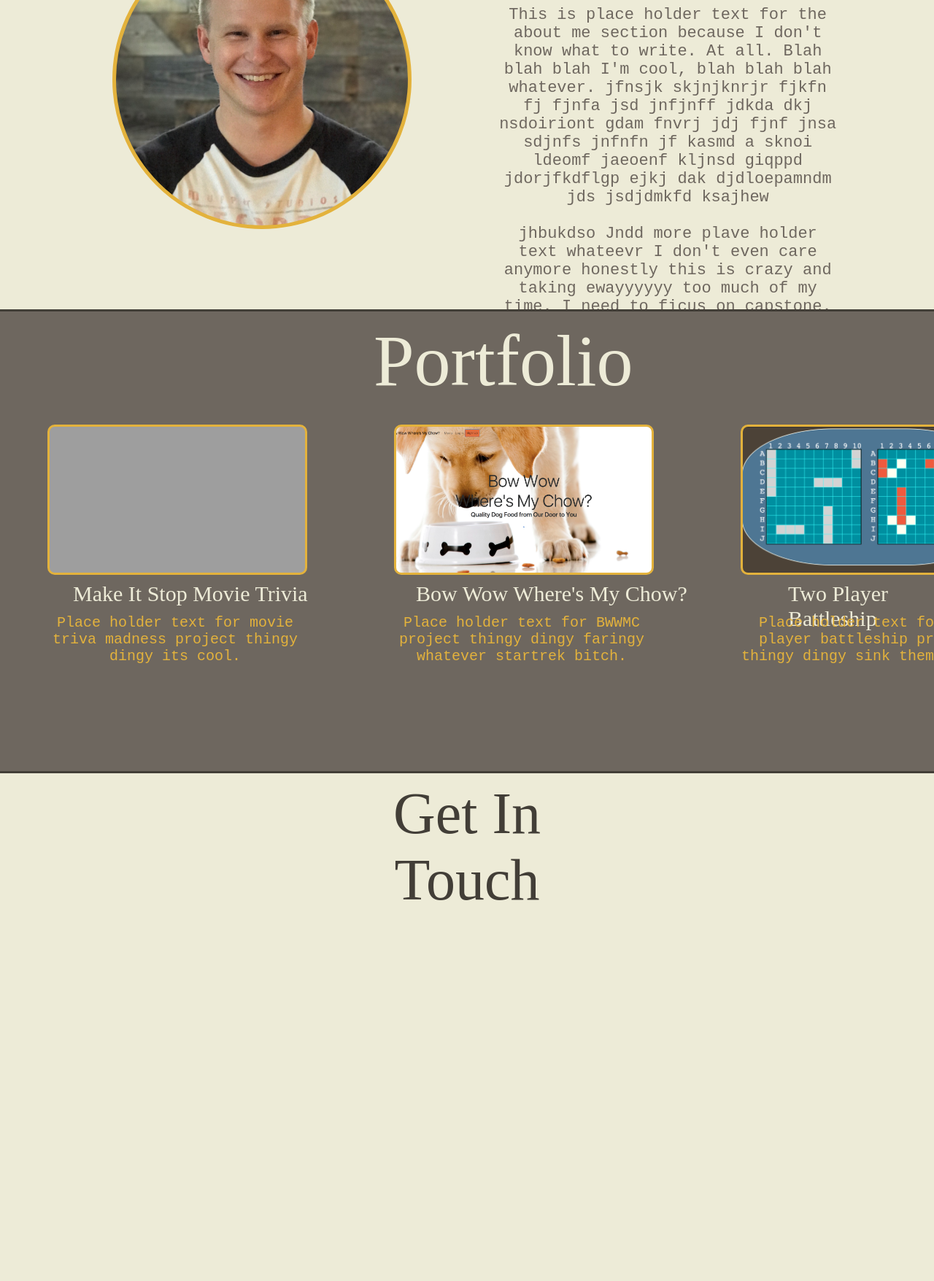
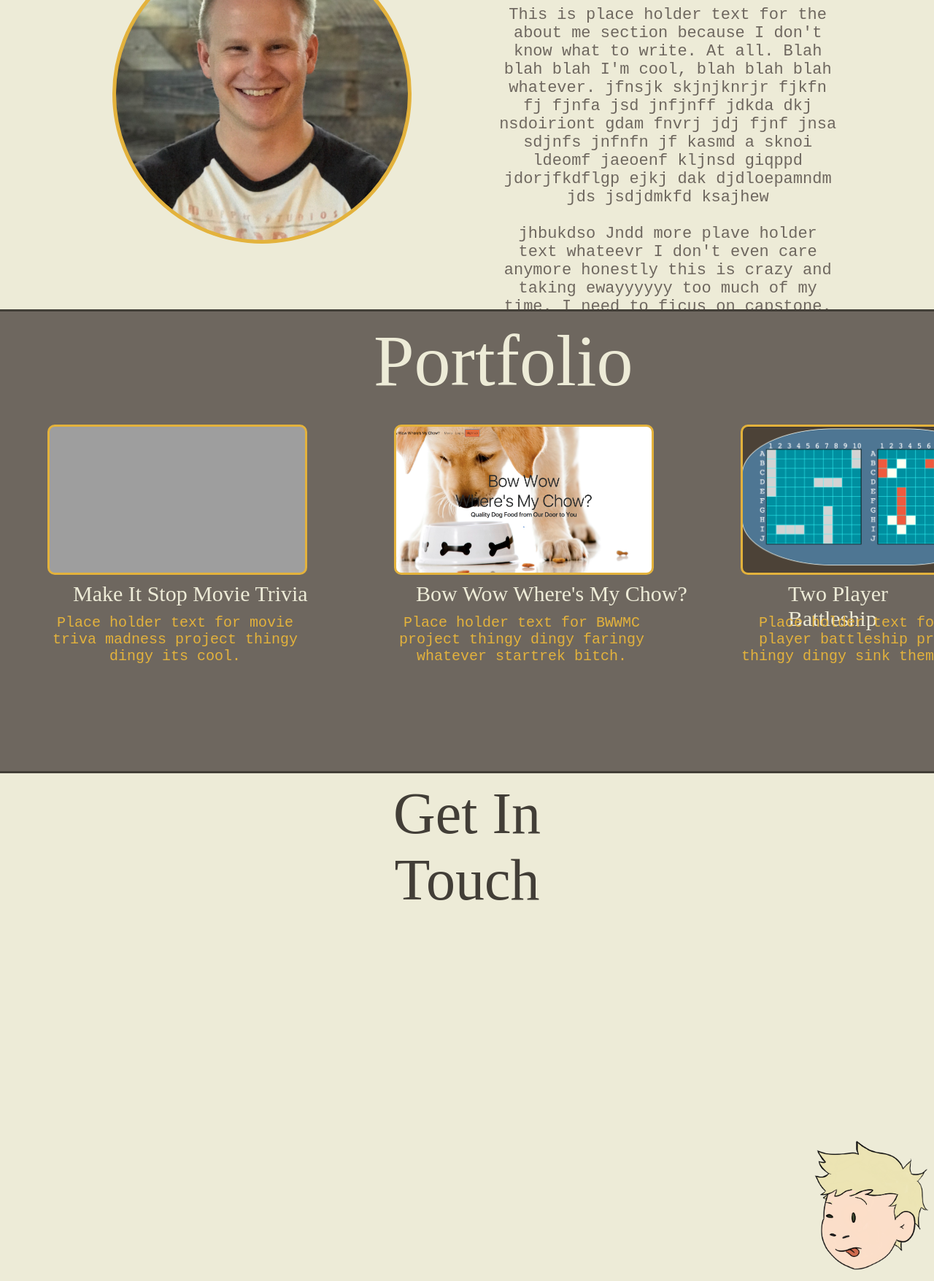
Before and after one commit to JedidiahBertram/Jedidiah-personal-site, a plain HTML site: page index.html in a window 1280 px wide. Shown: the part 382-2138 px from the top of the page at 73% size. Before the commit the page ends 2072 px from the top, so only its background shows below. Drawn offline with nearby package versions, Linux system fonts and the light colour scheme; grey boxes are pictures that could not be loaded.

Commit message:
adds face to contact form area

```diff
--- a/index.html
+++ b/index.html
@@ -77,6 +77,9 @@
 
       </script>
     </div>
+    <div class='focusedFace'>
+      <img src="assets/many_faces/focused_left.png" id='focused'>
+    </div>
   </div>
 
 </html>
--- a/personalSite.js
+++ b/personalSite.js
@@ -5,6 +5,13 @@ $(document).ready(function() {
       $(this).removeClass("change").dequeue();
     });
   });
+
+  $("#focused").mouseenter(function() {
+    $(this).addClass("change").delay(7000).queue(function() {
+      $(this).removeClass("change").dequeue();
+    });
+  });
+
   var position = 0;
   $(".scroll0").click(function(event) {
     console.log(position);
--- a/style.css
+++ b/style.css
@@ -16,6 +16,7 @@ a {
 .emailForm {
   padding-left: 38%;
   padding-top: 20px;
+  position: absolute;
 }
 
 #aboutMeTitle {
@@ -51,7 +52,7 @@ a {
   background-image: url(assets/many_faces/IMG_6775.png);
   background-size: cover;
   background-position: center;
-  margin-top: 110px;
+  margin-top: 130px;
   margin-left: 12%;
   border: 5px solid #E3B23C;
   height: 400px;
@@ -225,6 +226,19 @@ a:hover {
   left: 108px;
   top: 25px;
   height: 135px;
+  width: auto;
+}
+
+.focusedFace {
+  height: 200px;
+  width: auto;
+  overflow: inherit;
+  padding-left: 85%;
+  padding-top: 300px;
+}
+
+#focused {
+  height: 200px;
   width: auto;
 }
 
```
